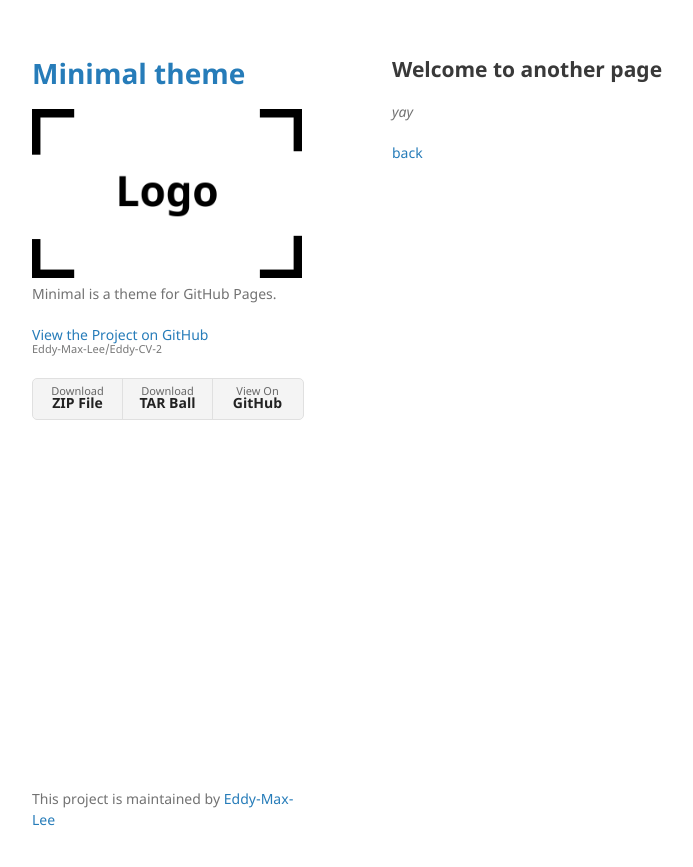
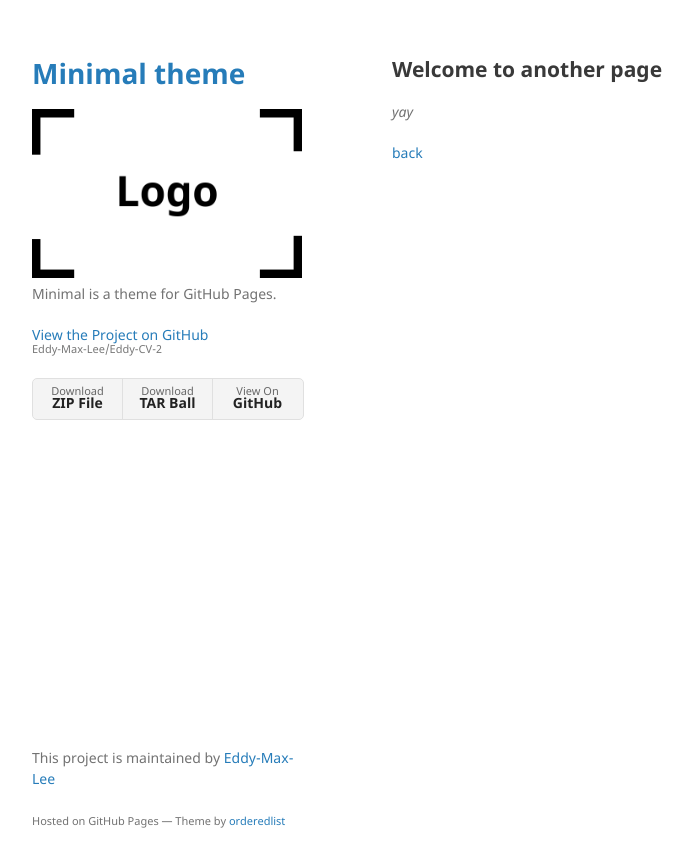
Before and after one commit to Eddy-Max-Lee/Eddy-CV-2, a Jekyll site: the page built from another-page.md, in a window 1280 px wide. Shown: the top 867 px of the page, without its empty margins (178-871 px from the left). Built offline with Jekyll 4.4.1, drawn with Linux system fonts in a browser that asks for light colours; our own code applies the rules of GitHub Pages for plain Markdown files.

Commit message:
Update default.html

```diff
--- a/_layouts/default.html
+++ b/_layouts/default.html
@@ -47,7 +47,7 @@
         {% if site.github.is_project_page %}
         <p>This project is maintained by <a href="{{ site.github.owner_url }}">{{ site.github.owner_name }}</a></p>
         {% endif %}
-
+        <p><small>Hosted on GitHub Pages &mdash; Theme by <a href="https://github.com/orderedlist">orderedlist</a></small></p>
       </footer>
     </div>
     <script src="{{ "/assets/js/scale.fix.js" | relative_url }}"></script>
```
